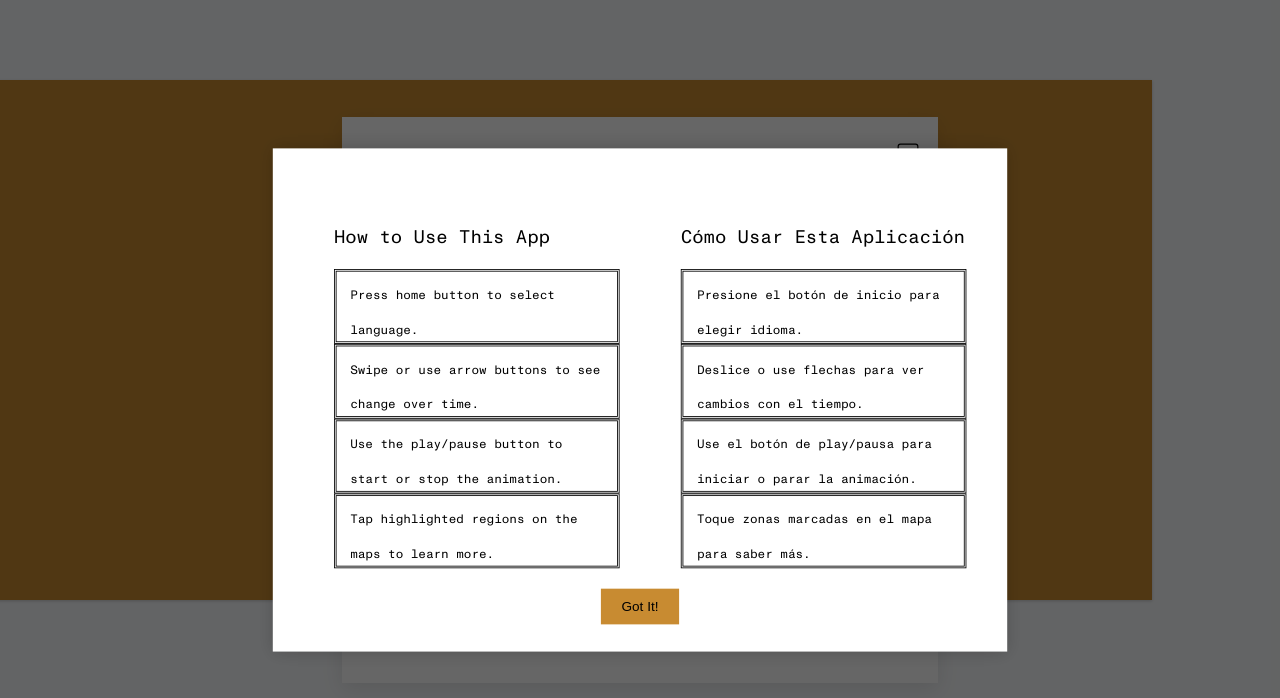
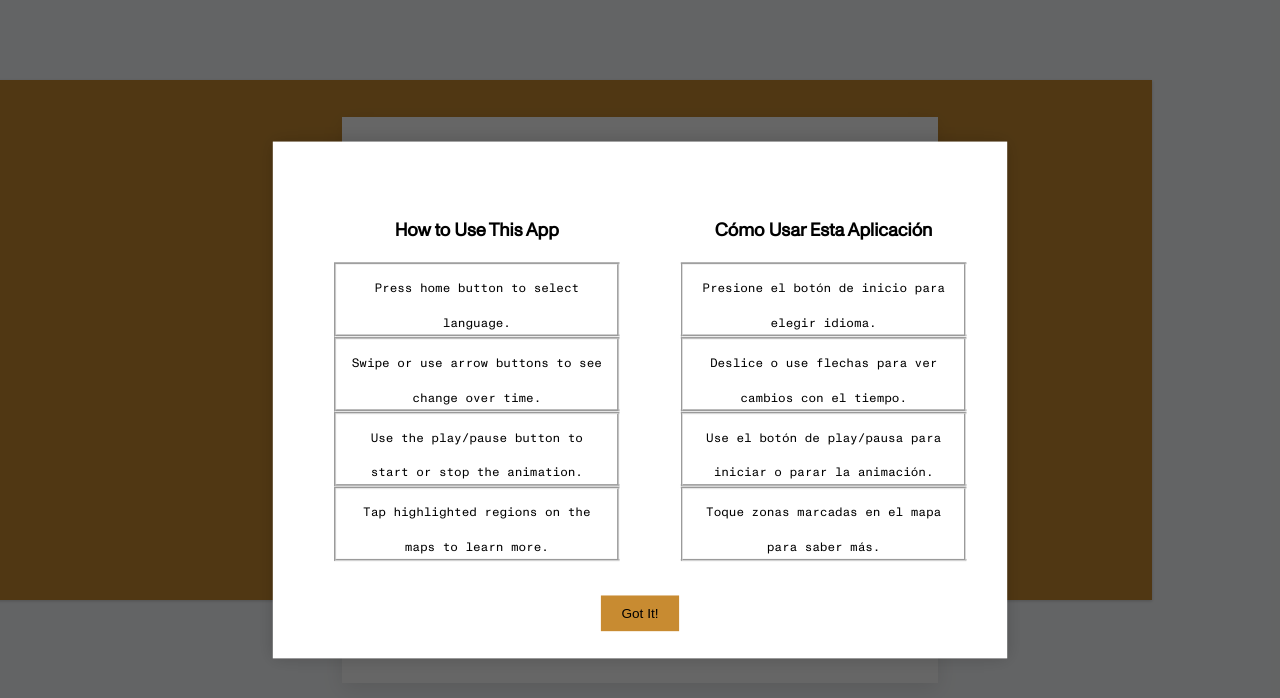
Before and after one commit to samweldon9393/SingSingPrisonMuseum-maps, a React (Create React App) app: page /#/ in a window 1280 px wide. Shown: the top 698 px of the page. Built offline with nearby package versions, Linux system fonts and the light colour scheme.

Commit message:
Change instruction style

```diff
--- a/src/components/InstructionPopup.css
+++ b/src/components/InstructionPopup.css
@@ -30,6 +30,7 @@
   margin: 1.5rem 1;
   margin-right: 1rem;
   flex-wrap: wrap;
+  margin-bottom: 1rem;
 }
 
 .instruction-list {
@@ -39,11 +40,16 @@
   font-size: .9rem !important;
 }
 
+.instruction-list h2 {
+  text-align: center;
+  font-family: 'Monument Grotesk' !important;
+}
+
 .instruction-list li {
-
+  text-align: center;
   padding-right: 1rem;
   padding-left: 1rem;
-  border-style: double;
+  border-style: groove;
 }
 
 @media (max-width: 768px) {
--- a/src/components/InstructionPopup.tsx
+++ b/src/components/InstructionPopup.tsx
@@ -52,7 +52,7 @@ const InstructionPopup: React.FC<InstructionPopupProps> = ({ timeoutDuration = 1
       <div className="instruction-popup-content">
         <div className="instruction-lists">
           <ul className="instruction-list">
-            <h2>How to Use This App</h2>
+            <h2><strong>How to Use This App</strong></h2>
             <li>Press home button to select language.</li>
             <li>Swipe or use arrow buttons to see change over time.</li>
             <li>Use the play/pause button to start or stop the animation.</li>
```
